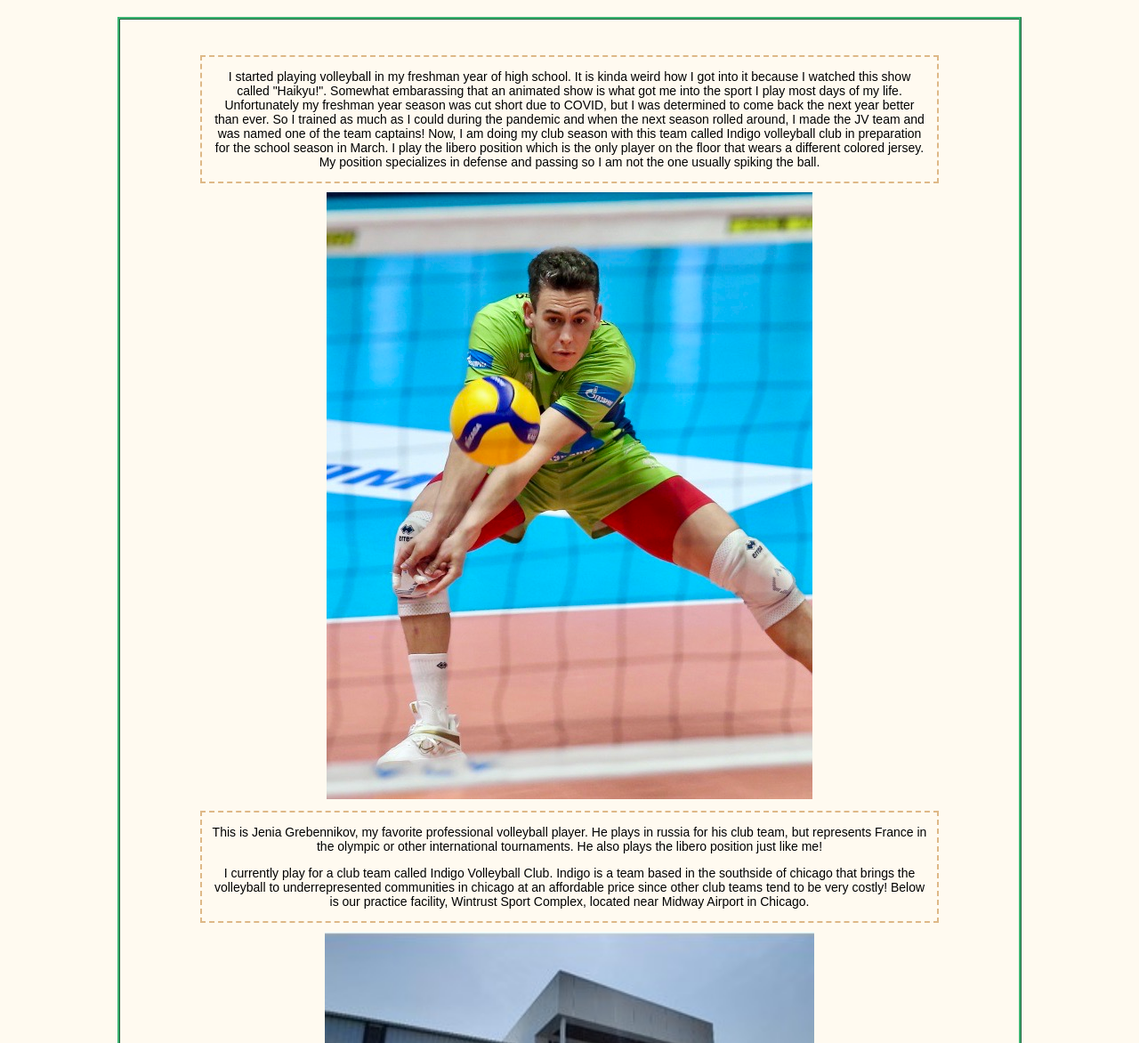
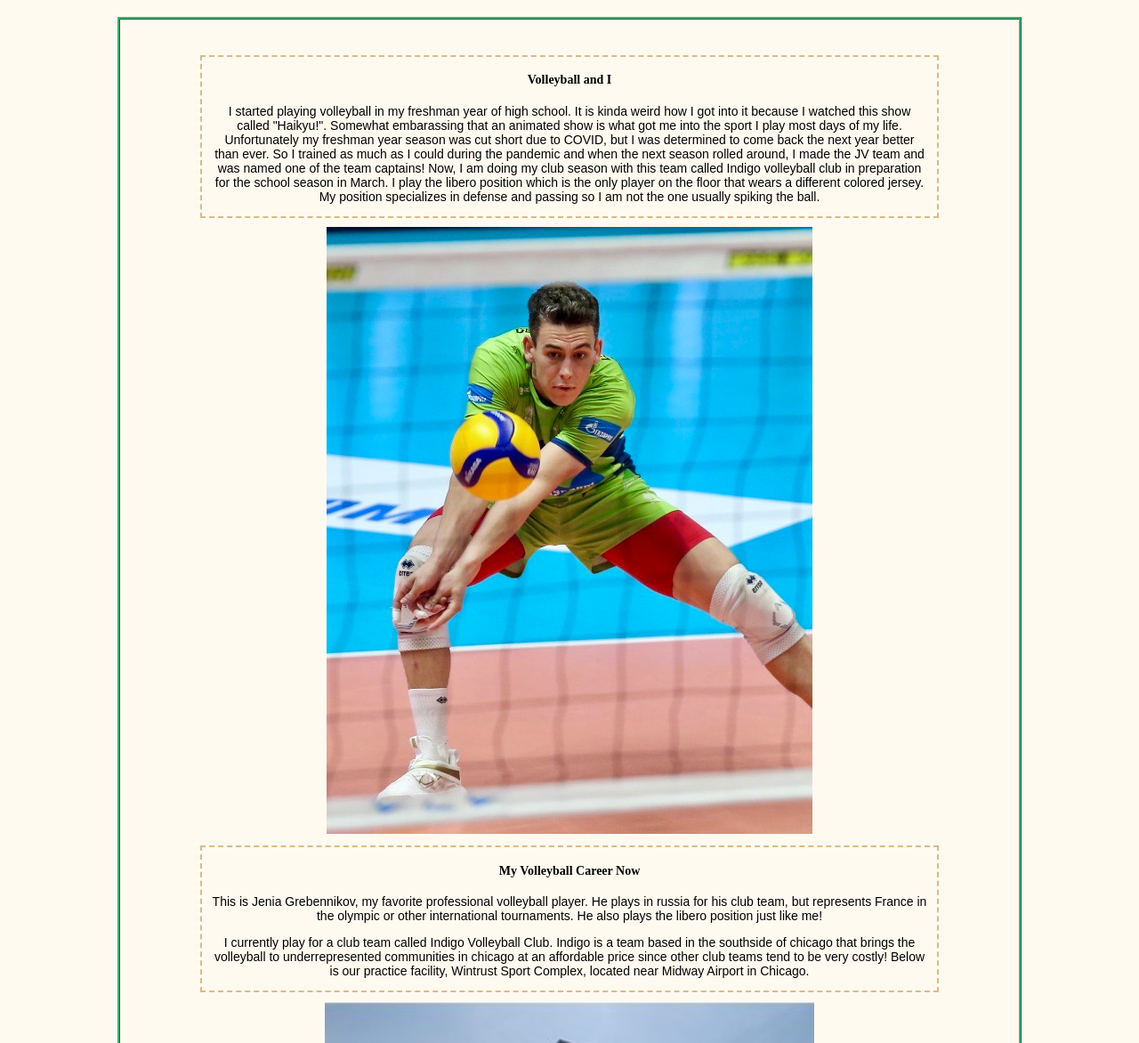
Before and after one commit to ssandoval3/Project2, a plain HTML site: page volleyball.html in a window 1280 px wide. Shown: the part 128-1300 px from the top of the page at 89% size. Drawn offline with Linux system fonts and the light colour scheme; a web font is replaced by a local one.

Commit message:
Update volleyball.html

```diff
--- a/volleyball.html
+++ b/volleyball.html
@@ -30,10 +30,12 @@
   <h1>Volleyball</h1>
   <div id="vb">
     <section>
+	  <h4>Volleyball and I</h4>
       <p>I started playing volleyball in my freshman year of high school. It is kinda weird how I got into it because I watched this show called "Haikyu!". Somewhat embarassing that an animated show is what got me into the sport I play most days of my life. Unfortunately my freshman year season was cut short due to COVID, but I was determined to come back the next year better than ever. So I trained as much as I could during the pandemic and when the next season rolled around, I made the JV team and was named one of the team captains! Now, I am doing my club season with this team called Indigo volleyball club in preparation for the school season in March. I play the libero position which is the only player on the floor that wears a different colored jersey. My position specializes in defense and passing so I am not the one usually spiking the ball.</p>
     </section>
     <img src="images/JeniaG.jpg" alt="Jenia Grebennikov" width="546" height="682">
 	<section>
+	  <h4>My Volleyball Career Now</h4>
       <p>This is Jenia Grebennikov, my favorite professional volleyball player. He plays in russia for his club team, but represents France in the olympic or other international tournaments. He also plays the libero position just like me!</p>
       <p>I currently play for a club team called Indigo Volleyball Club. Indigo is a team based in the southside of chicago that brings the volleyball to underrepresented communities in chicago at an affordable price since other club teams tend to be very costly! Below is our practice facility, Wintrust Sport Complex, located near Midway Airport in Chicago.</p>
     </section>
```
